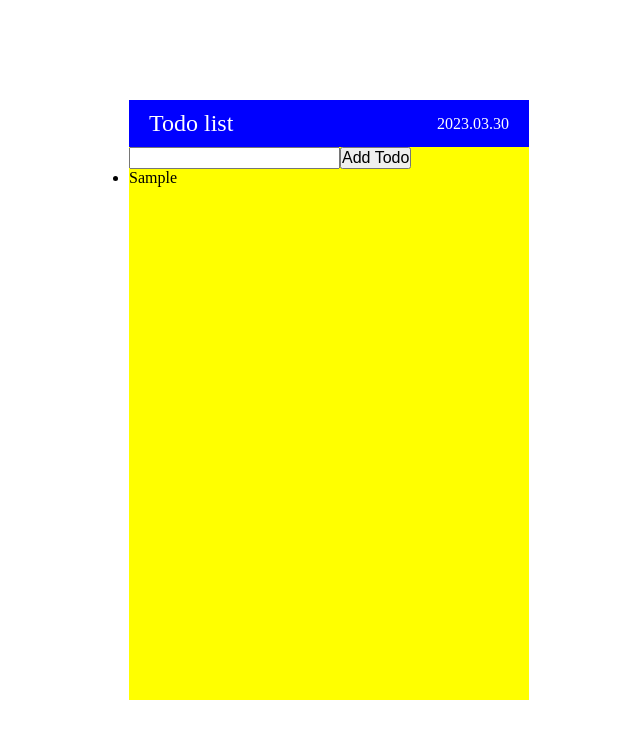
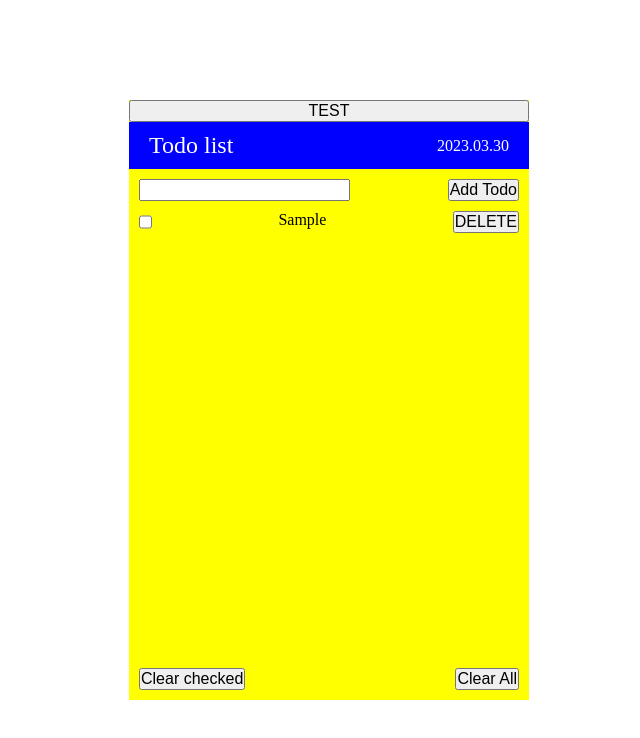
Before and after one commit to DHLeeeeeee/todo_list, a React (Create React App) app: page / in a window 1280 px wide. Both pictures are taken after typing "Sample" into the empty fields and a click on the button "Add Todo". Shown: the top 738 px of the page, without its empty margins (311-951 px from the left). Built offline with nearby package versions, Linux system fonts and the light colour scheme.

Commit message:
할 일 목록 check 구현

```diff
--- a/src/components/Todo.js
+++ b/src/components/Todo.js
@@ -3,7 +3,7 @@ import styled from 'styled-components';
 import Todolist from './Todolist';
 
 const Todo = () => {
-  const [todos, setTodos] = useState([]); // 할 일 목록을 배열로 state에 저장
+  const [todos, setTodos] = useState([]); // 할 일 목록
 
   const inputValue = useRef(); // input에 입력한 값을 저장
 
@@ -11,15 +11,33 @@ const Todo = () => {
     const trimmedValue = inputValue.current.value.trim(); // 띄어쓰기 방지 trim으로 문자열의 앞 뒤 공백제거
     if (trimmedValue !== '') {
       // 입력값이 빈 문자열이 아닐 경우에만 동작
-      setTodos([...todos, trimmedValue]);
+      const newTodo = { id: Date.now(), content: trimmedValue, done: false };
+      setTodos([newTodo, ...todos]);
+      console.log(todos);
       inputValue.current.value = '';
     }
   };
 
   const TodoWrap = styled.div`
+    display: flex;
+    flex-direction: column;
     width: 400px;
     height: 600px;
     background-color: yellow;
+
+    & section {
+      flex: 1;
+      margin: 0px 10px 10px;
+      overflow: scroll;
+
+      /* 스크롤 숨기기 */
+      -ms-overflow-style: none; /* 인터넷 익스플로러 */
+      scrollbar-width: none; /* 파이어폭스 */
+
+      &::-webkit-scrollbar {
+        display: none; /* 크롬, 사파리, 오페라, 엣지 */
+      }
+    }
   `;
 
   const Header = styled.header`
@@ -35,15 +53,34 @@ const Todo = () => {
     }
   `;
 
+  const Input = styled.div`
+    display: flex;
+    justify-content: space-between;
+    margin: 10px;
+
+    & input {
+    }
+
+    & button {
+    }
+  `;
+
   return (
     <TodoWrap>
+      <button onClick={() => console.log(todos)}>TEST</button>
       <Header>
         <h1>Todo list</h1>
         <p>2023.03.30</p>
       </Header>
-      <input type='text' ref={inputValue} />
-      <button onClick={handleAddTodo}>Add Todo</button>
+      <Input>
+        <input type='text' ref={inputValue} />
+        <button onClick={handleAddTodo}>Add Todo</button>
+      </Input>
       <Todolist todos={todos} setTodos={setTodos} />
+      <Input>
+        <button>Clear checked</button>
+        <button>Clear All</button>
+      </Input>
     </TodoWrap>
   );
 };
--- a/src/components/Todolist.js
+++ b/src/components/Todolist.js
@@ -1,13 +1,31 @@
 import styled from 'styled-components';
 const Todolist = ({ todos, setTodos }) => {
   const List = styled.ul``;
-  const ListItem = styled.li``;
+  const ListItem = styled.li`
+    display: flex;
+    justify-content: space-between;
+  `;
+
+  const deleteHandler = (id) => {
+    const newTodo = todos.filter((it) => it.id !== id); // 삭제 할 Todo와 ID가 같은 Todo를 제거한 새로운 배열을 만듬
+    setTodos(newTodo);
+  };
+
+  const checkDone = (it) => {
+    it.done = !it.done; // check box가 동작할때 마다 할일의 done 값을 바꿈
+  };
 
   return (
     <section>
       <List>
         {todos.map((it) => {
-          return <ListItem>{it}</ListItem>;
+          return (
+            <ListItem>
+              <input type='checkbox' name='check for doon' id={Date.now} onChange={() => checkDone(it)} />
+              <p>{it.content}</p>
+              <button onClick={() => deleteHandler(it.id)}>DELETE</button>
+            </ListItem>
+          );
         })}
       </List>
     </section>
--- a/src/style/reset.css
+++ b/src/style/reset.css
@@ -6,3 +6,8 @@
   font-weight: inherit;
   color: inherit;
 }
+
+ol,
+ul {
+  list-style: none;
+}
```
